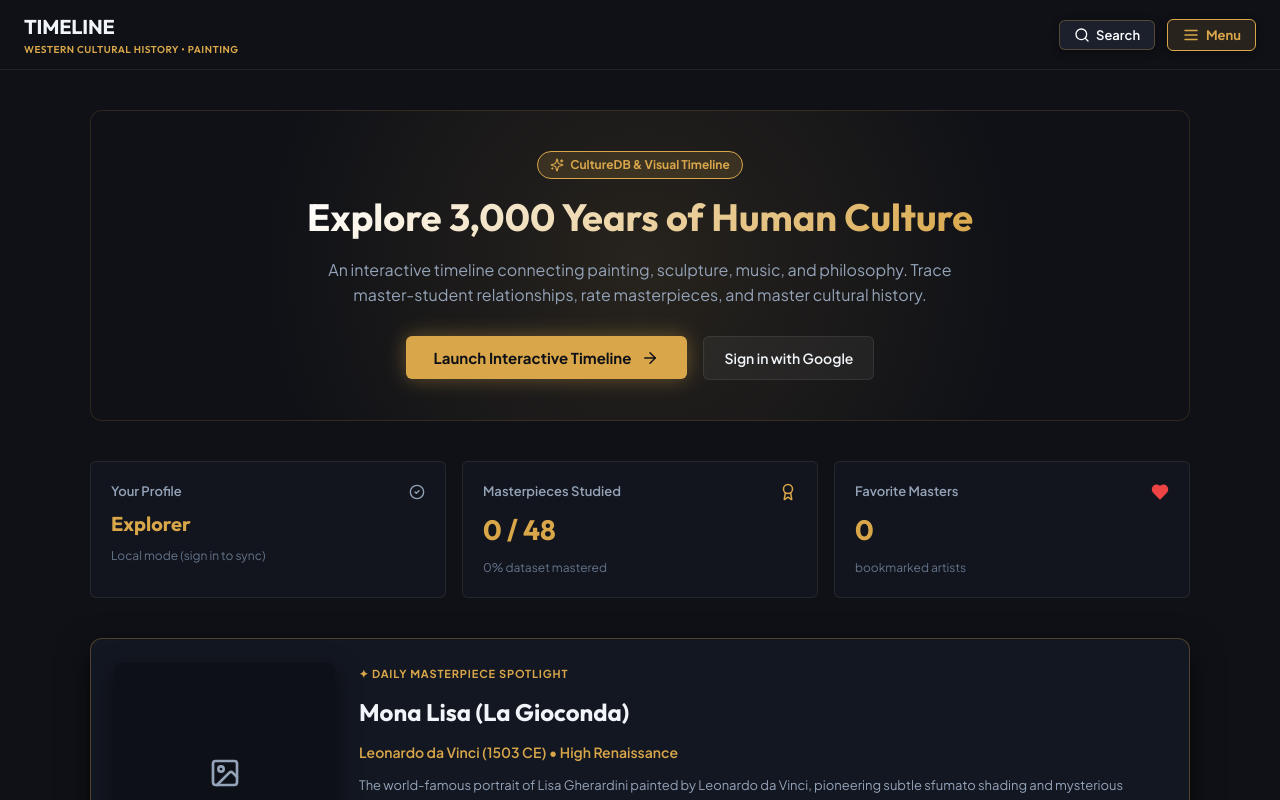
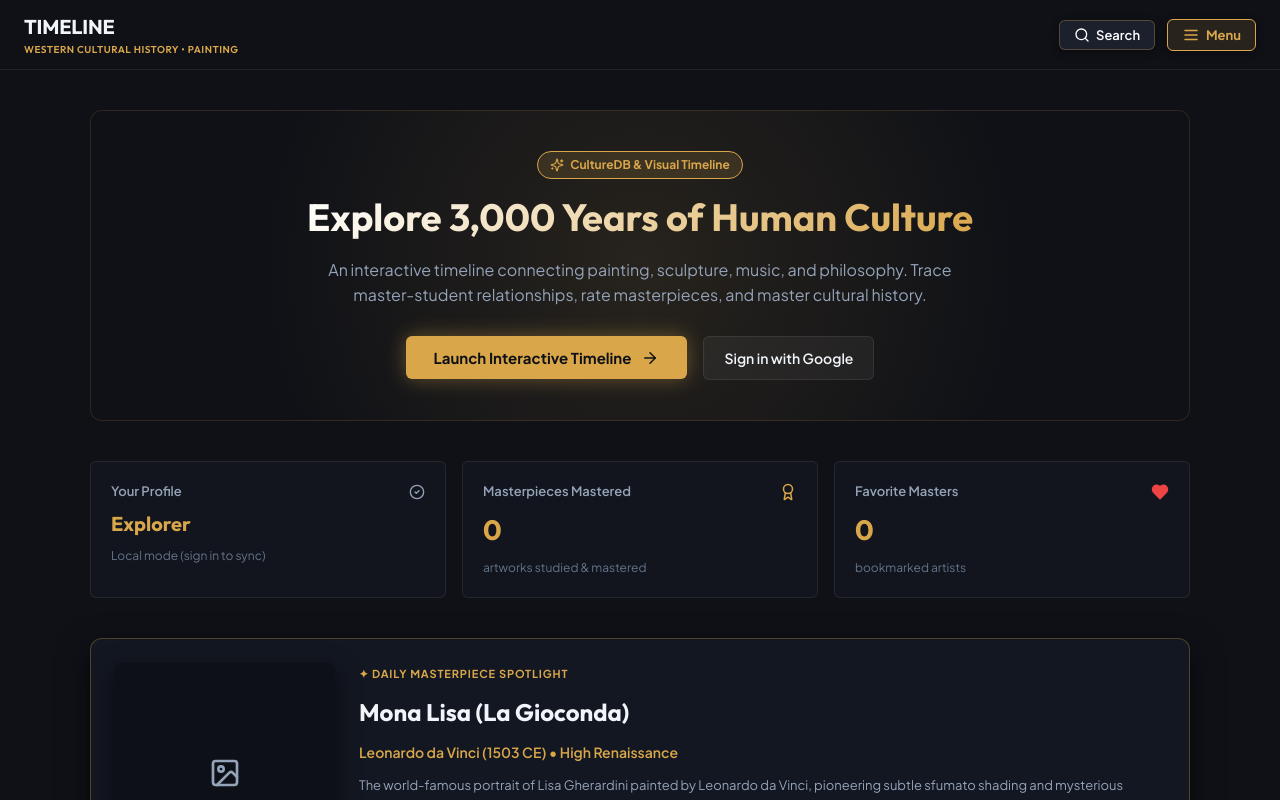
Before and after one commit to j-kokoszka/timeline, a React (Vite) app: page / in a window 1280 px wide. Built offline with nearby package versions, Linux system fonts and the light colour scheme; no server answers.

Commit message:
Display single count of mastered artworks without artificial denominator cap

```diff
--- a/src/App.tsx
+++ b/src/App.tsx
@@ -178,7 +178,6 @@ export function App() {
             user={currentUser}
             lang={lang}
             studiedCount={activeStudiedCount}
-            totalWorksCount={totalMasterworksCount}
             favoritesCount={favoritesCount}
             allArtists={allArtists}
             onNavigateToTimeline={(disc) => {
--- a/src/components/HomePage/HomePage.tsx
+++ b/src/components/HomePage/HomePage.tsx
@@ -10,7 +10,6 @@ interface HomePageProps {
   user: User | null;
   lang: Language;
   studiedCount: number;
-  totalWorksCount: number;
   favoritesCount: number;
   allArtists: Artist[];
   onNavigateToTimeline: (disc?: Discipline) => void;
@@ -22,7 +21,6 @@ export const HomePage: React.FC<HomePageProps> = ({
   user,
   lang,
   studiedCount,
-  totalWorksCount,
   favoritesCount,
   allArtists,
   onNavigateToTimeline,
@@ -33,7 +31,6 @@ export const HomePage: React.FC<HomePageProps> = ({
   const [selectedLightboxArtwork, setSelectedLightboxArtwork] = useState<ArtworkData | null>(null);
 
   const displayName = user?.user_metadata?.full_name || user?.user_metadata?.name || user?.email?.split('@')[0] || 'Explorer';
-  const percent = totalWorksCount > 0 ? Math.min(100, Math.round((studiedCount / totalWorksCount) * 100)) : 0;
 
   const featuredArtist = allArtists.find(a => a.id === 'leonardo-da-vinci') || allArtists[0];
 
@@ -108,11 +105,11 @@ export const HomePage: React.FC<HomePageProps> = ({
 
             <div className="stat-card">
               <div className="stat-header">
-                <span>{lang === 'pl' ? 'Opanowane Arcydzieła' : 'Masterpieces Studied'}</span>
+                <span>{lang === 'pl' ? 'Opanowane Arcydzieła' : 'Masterpieces Mastered'}</span>
                 <Award size={18} color="var(--accent-gold)" />
               </div>
-              <div className="stat-value">{studiedCount} / {totalWorksCount}</div>
-              <div className="stat-desc">{percent}% {lang === 'pl' ? 'bazy opanowane' : 'dataset mastered'}</div>
+              <div className="stat-value">{studiedCount}</div>
+              <div className="stat-desc">{lang === 'pl' ? 'przestudiowanych dzieł sztuki' : 'artworks studied & mastered'}</div>
             </div>
 
             <div className="stat-card">
--- a/src/components/LearningTracker/LearningTracker.tsx
+++ b/src/components/LearningTracker/LearningTracker.tsx
@@ -12,31 +12,25 @@ interface LearningTrackerProps {
 
 export const LearningTracker: React.FC<LearningTrackerProps> = ({
   studiedCount,
-  totalWorksCount,
   lang,
   onClick
 }) => {
-  const percent = totalWorksCount > 0 ? Math.min(100, Math.round((studiedCount / totalWorksCount) * 100)) : 0;
-
-  // Determine Art Connoisseur Badge Title
+  // Determine Art Connoisseur Badge Title based on total studied items count
   let badgeTitle = lang === 'pl' ? 'Początkujący Odkrywca' : 'Art Beginner';
-  if (percent >= 75) badgeTitle = lang === 'pl' ? 'Mistrz Historii Sztuki' : 'Art Grandmaster';
-  else if (percent >= 50) badgeTitle = lang === 'pl' ? 'Znawca Renesansu i Baroku' : 'Renaissance & Baroque Expert';
-  else if (percent >= 25) badgeTitle = lang === 'pl' ? 'Pasjonat Sztuki' : 'Art Enthusiast';
-  else if (percent > 0) badgeTitle = lang === 'pl' ? 'Adept Sztuki' : 'Art Apprentice';
+  if (studiedCount >= 25) badgeTitle = lang === 'pl' ? 'Mistrz Historii Sztuki' : 'Art Grandmaster';
+  else if (studiedCount >= 15) badgeTitle = lang === 'pl' ? 'Znawca Renesansu i Baroku' : 'Renaissance & Baroque Expert';
+  else if (studiedCount >= 5) badgeTitle = lang === 'pl' ? 'Pasjonat Sztuki' : 'Art Enthusiast';
+  else if (studiedCount > 0) badgeTitle = lang === 'pl' ? 'Adept Sztuki' : 'Art Apprentice';
 
   return (
     <div
       className="learning-tracker-badge"
       onClick={onClick}
-      title={`${badgeTitle} (${studiedCount} / ${totalWorksCount} ${lang === 'pl' ? 'Opanowanych Dzieł' : 'Masterworks Studied'})`}
+      title={`${badgeTitle} (${studiedCount} ${lang === 'pl' ? 'Opanowanych Dzieł' : 'Masterpieces Mastered'})`}
     >
       <GraduationCap size={16} />
-      <span>{studiedCount} / {totalWorksCount}</span>
-      <div className="learning-progress-bar-bg">
-        <div className="learning-progress-bar-fill" style={{ width: `${percent}%` }} />
-      </div>
-      <Award size={14} style={{ color: percent > 0 ? '#eab308' : 'var(--text-muted)' }} />
+      <span>{studiedCount} {lang === 'pl' ? 'Opanowanych' : 'Mastered'}</span>
+      <Award size={14} style={{ color: studiedCount > 0 ? '#eab308' : 'var(--text-muted)' }} />
     </div>
   );
 };
```
